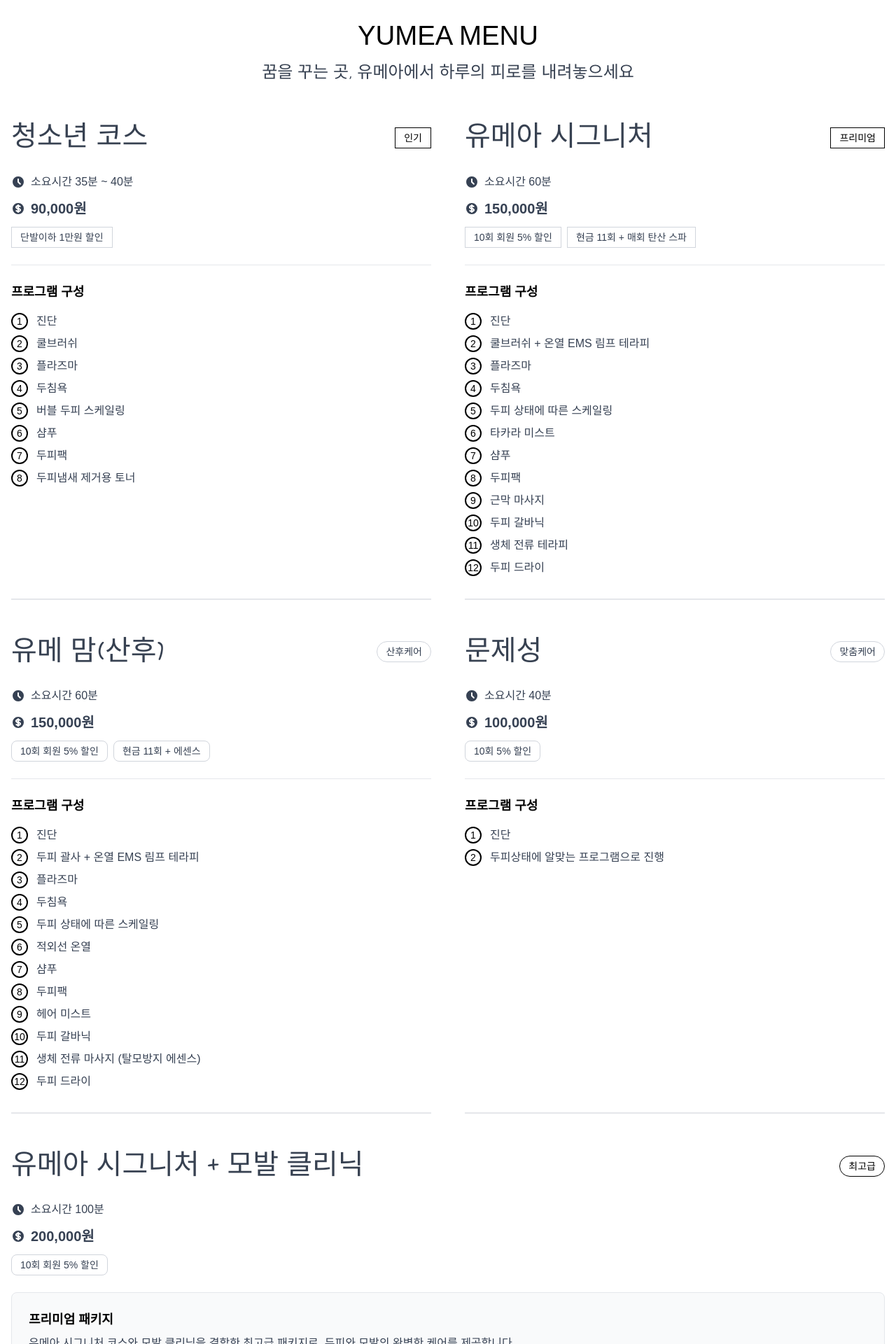
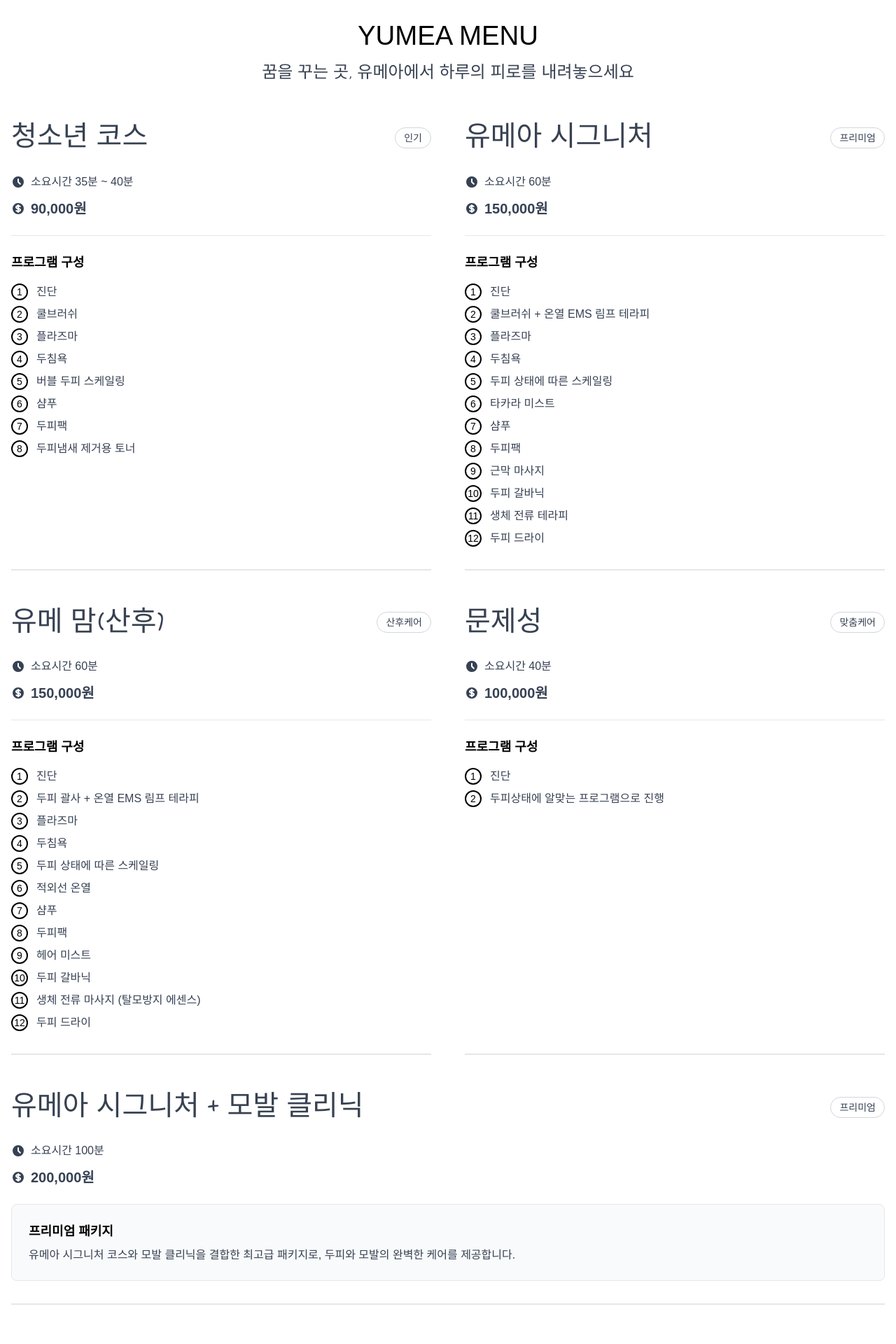
Before and after one commit to yiminwook/yumea, a SvelteKit app: page /menu in a window 1280 px wide. Shown: the top 1920 px of the page at 70% size. After the commit the page ends 1896 px from the top, so only its background shows below. Built offline with nearby package versions, Linux system fonts and the light colour scheme; a web font is replaced by a local one.

Commit message:
Update: 문구삭제

```diff
--- a/src/routes/menu/+page.svelte
+++ b/src/routes/menu/+page.svelte
@@ -36,7 +36,7 @@
 		</div>
 
 		<!-- 메뉴 그리드 - 데스크톱 2열, 모바일 1열 -->
-		<div class="mx-auto grid max-w-7xl grid-cols-1 gap-12 lg:grid-cols-2">
+		<div class="mx-auto grid max-w-7xl grid-cols-1 gap-12 md:grid-cols-2">
 			<!-- 청소년 코스 -->
 			<div class="border-b-2 border-gray-200 pb-8">
 				<div class="mb-6 flex items-center justify-between">
@@ -46,7 +46,11 @@
 					>
 						청소년 코스
 					</h3>
-					<div class="border border-black px-3 py-1 text-sm font-medium text-black">인기</div>
+					<div
+						class="rounded-full border border-gray-300 px-3 py-1 text-sm font-medium whitespace-nowrap text-gray-700"
+					>
+						인기
+					</div>
 				</div>
 
 				<div class="mb-6 space-y-3">
@@ -73,11 +77,11 @@
 						</svg>
 						<span class="text-xl font-bold">90,000원</span>
 					</div>
-					<div
+					<!-- <div
 						class="inline-block border border-gray-300 px-3 py-1 text-sm font-medium text-gray-700"
 					>
 						단발이하 1만원 할인
-					</div>
+					</div> -->
 				</div>
 
 				<div class="border-t border-gray-200 pt-6">
@@ -152,7 +156,11 @@
 					>
 						유메아 시그니처
 					</h3>
-					<div class="border border-black px-3 py-1 text-sm font-medium text-black">프리미엄</div>
+					<div
+						class="rounded-full border border-gray-300 px-3 py-1 text-sm font-medium text-gray-700"
+					>
+						프리미엄
+					</div>
 				</div>
 
 				<div class="mb-6 space-y-3">
@@ -179,14 +187,14 @@
 						</svg>
 						<span class="text-xl font-bold">150,000원</span>
 					</div>
-					<div class="flex flex-wrap gap-2">
+					<!-- <div class="flex flex-wrap gap-2">
 						<div class="border border-gray-300 px-3 py-1 text-sm font-medium text-gray-700">
 							10회 회원 5% 할인
 						</div>
 						<div class="border border-gray-300 px-3 py-1 text-sm font-medium text-gray-700">
 							현금 11회 + 매회 탄산 스파
 						</div>
-					</div>
+					</div> -->
 				</div>
 
 				<div class="border-t border-gray-200 pt-6">
@@ -290,7 +298,7 @@
 						유메 맘(산후)
 					</h3>
 					<div
-						class="rounded-full border border-gray-300 px-3 py-1 text-sm font-medium text-gray-700"
+						class="rounded-full border border-gray-300 px-3 py-1 text-sm font-medium whitespace-nowrap text-gray-700"
 					>
 						산후케어
 					</div>
@@ -320,7 +328,7 @@
 						</svg>
 						<span class="text-xl font-bold">150,000원</span>
 					</div>
-					<div class="flex flex-wrap gap-2">
+					<!-- <div class="flex flex-wrap gap-2">
 						<div
 							class="rounded-lg border border-gray-300 px-3 py-1 text-sm font-medium text-gray-700"
 						>
@@ -331,7 +339,7 @@
 						>
 							현금 11회 + 에센스
 						</div>
-					</div>
+					</div> -->
 				</div>
 
 				<div class="border-t border-gray-200 pt-6">
@@ -435,7 +443,7 @@
 						문제성
 					</h3>
 					<div
-						class="rounded-full border border-gray-300 px-3 py-1 text-sm font-medium text-gray-700"
+						class="rounded-full border border-gray-300 px-3 py-1 text-sm font-medium whitespace-nowrap text-gray-700"
 					>
 						맞춤케어
 					</div>
@@ -465,11 +473,11 @@
 						</svg>
 						<span class="text-xl font-bold">100,000원</span>
 					</div>
-					<div
+					<!-- <div
 						class="inline-block rounded-lg border border-gray-300 px-3 py-1 text-sm font-medium text-gray-700"
 					>
 						10회 5% 할인
-					</div>
+					</div> -->
 				</div>
 
 				<div class="border-t border-gray-200 pt-6">
@@ -494,16 +502,18 @@
 			</div>
 
 			<!-- 유메아 시그니처 + 모발 클리닉 -->
-			<div class="border-b-2 border-gray-200 pb-8 lg:col-span-2">
+			<div class="border-b-2 border-gray-200 pb-8 md:col-span-2">
 				<div class="mb-6 flex items-center justify-between">
 					<h3
-						class="text-2xl text-black"
+						class="text-2xl break-keep text-black"
 						style="font-family: 'Nanum Pen Script', cursive; font-size: 2.5rem; color: #374151;"
 					>
 						유메아 시그니처 + 모발 클리닉
 					</h3>
-					<div class="rounded-full border border-black px-3 py-1 text-sm font-medium text-black">
-						최고급
+					<div
+						class="rounded-full border border-gray-300 px-3 py-1 text-sm font-medium whitespace-nowrap text-gray-700"
+					>
+						프리미엄
 					</div>
 				</div>
 
@@ -531,11 +541,11 @@
 						</svg>
 						<span class="text-xl font-bold">200,000원</span>
 					</div>
-					<div
+					<!-- <div
 						class="inline-block rounded-lg border border-gray-300 px-3 py-1 text-sm font-medium text-gray-700"
 					>
 						10회 회원 5% 할인
-					</div>
+					</div> -->
 				</div>
 
 				<div class="rounded-lg border border-gray-200 bg-gray-50 p-6">
```
